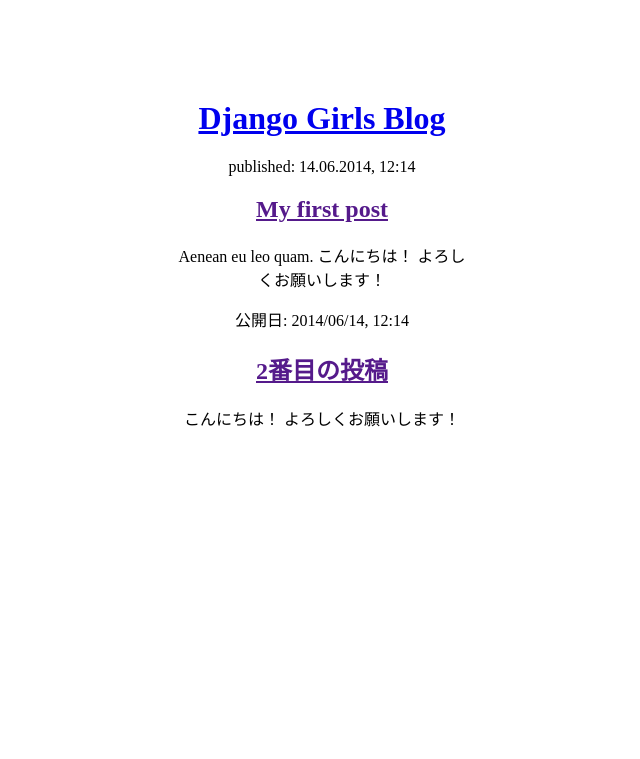
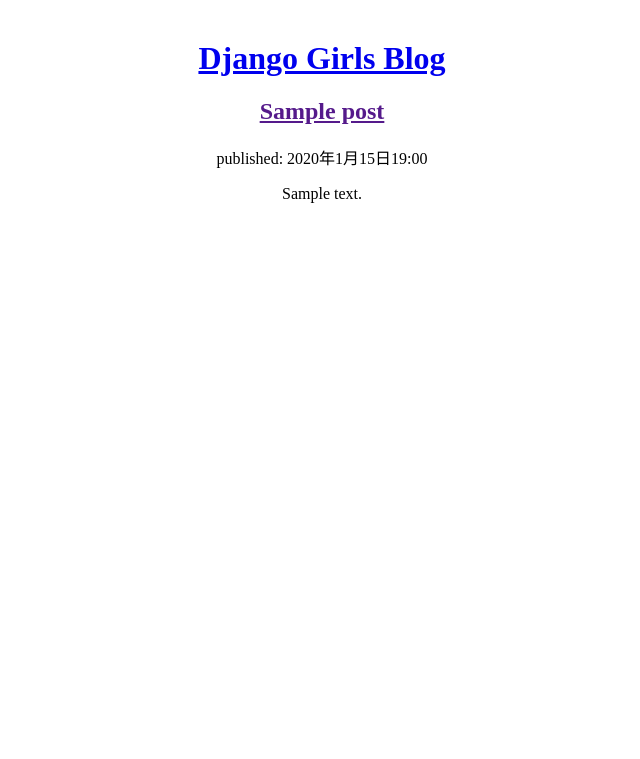
Before and after one commit to knmyngw/my_first_blog, a Django app: page / in a window 1280 px wide. Shown: the top 759 px of the page, without its empty margins (318-958 px from the left). Run offline with Django 4.2, Linux system fonts and the light colour scheme; tables that the repository leaves empty hold one stand-in row (values such as "Sample post").

Commit message:
Modified templates to display posts from database.

```diff
--- a/blog/models.py
+++ b/blog/models.py
@@ -1,19 +1,20 @@
 from django.conf import settings
 from django.db import models
 from django.utils import timezone
+# Create your models here.
 
-# Create your models here.
+# blog/models.py
 
 class Post(models.Model):
     author = models.ForeignKey(settings.AUTH_USER_MODEL, on_delete=models.CASCADE)
     title = models.CharField(max_length=200)
     text = models.TextField()
     created_date = models.DateTimeField(default=timezone.now)
-    published_dete = models.DateTimeField(blank=True, null=True)
+    published_date = models.DateTimeField(blank=True, null=True)
 
     def publish(self):
-        self.published_dete = timezone.now()
-        self.seve()
+        self.published_date = timezone.now()
+        self.save()
 
     def __str__(self):
         return self.title
--- a/blog/templates/blog/post_list.html
+++ b/blog/templates/blog/post_list.html
@@ -1,8 +1,8 @@
 <html>
     <style>
         body {
-          width: 300px;
-          margin: 100px auto;
+          width: 70vw;
+          margin: 5vh auto;
           text-align: center;
         }
     </style>
@@ -14,16 +14,13 @@
             <h1><a href="/">Django Girls Blog</a></h1>
         </div>
 
-        <div>
-            <p>published: 14.06.2014, 12:14</p>
-            <h2><a href="">My first post</a></h2>
-            <p>Aenean eu leo quam. こんにちは！ よろしくお願いします！ </p>
-        </div>
+        {% for post in posts %}
+            <div>
+                <h2><a href="">{{ post.title }}</a></h2>
+                <p>published: {{ post.published_date }}</p>
+                <p>{{ post.text | linebreaksbr }}</p>
+            </div>
+        {% endfor %}
 
-        <div>
-            <p>公開日: 2014/06/14, 12:14</p>
-            <h2><a href="">2番目の投稿</a></h2>
-            <p> こんにちは！ よろしくお願いします！ </p>
-        </div>
     </body>
 </html>
--- a/blog/urls.py
+++ b/blog/urls.py
@@ -1,3 +1,5 @@
+# blog/urls.py
+
 from django.urls import path
 from . import views
 
--- a/blog/views.py
+++ b/blog/views.py
@@ -1,6 +1,11 @@
+# blog/views.py
+
 from django.shortcuts import render
+from django.utils import timezone
+from .models import Post
 
 # Create your views here.
 
 def post_list(request):
-    return render(request, 'blog/post_list.html', {})
+    posts = Post.objects.filter(published_date__lte=timezone.now()).order_by('-published_date')
+    return render(request, 'blog/post_list.html', {'posts': posts})
--- a/mysite/urls.py
+++ b/mysite/urls.py
@@ -14,6 +14,9 @@
     1. Import the include() function: from django.urls import include, path
     2. Add a URL to urlpatterns:  path('blog/', include('blog.urls'))
 """
+
+# mysite/urls.py
+
 from django.contrib import admin
 from django.urls import path, include
 
```
Also changed, not shown: blog/migrations/0002_remove_post_published_dete_post_published_date.py (added), 1 other file.
